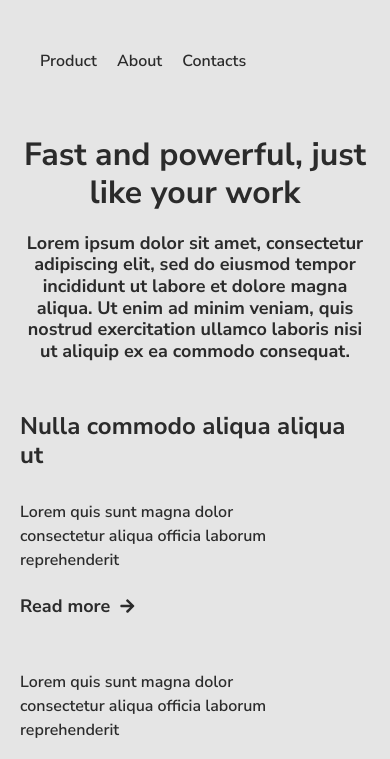
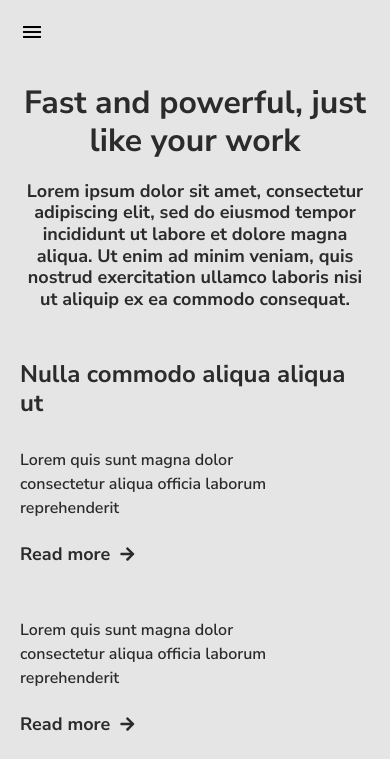
Before and after one commit to mary-kosar/BEM, a plain HTML site: page index.html in a window 390 px wide. Shown: the top 759 px of the page. Drawn offline with Linux system fonts and the light colour scheme.

Commit message:
everything is done

```diff
--- a/index.html
+++ b/index.html
@@ -8,6 +8,7 @@
     <link rel="preconnect" href="https://fonts.gstatic.com" crossorigin>
     <link href="https://fonts.googleapis.com/css2?family=Nunito+Sans:wght@600;700&display=swap" rel="stylesheet">
     <link rel="stylesheet" href="style.css">
+    <link rel="stylesheet" href="https://fonts.googleapis.com/icon?family=Material+Icons">
     <title>BEM</title>
 </head>
 <body>
@@ -15,6 +16,10 @@
         <section class="main-screen">
             <div class="main-screen__header">
                 <a href="#" class="main-screen__logo"></a>
+                <label for="menu">
+                    <span class="material-icons">menu</span>
+                </label>
+                <input type="checkbox" id="menu">
                 <nav class="nav">
                     <ul class="nav__ul">
                         <li class="nav__li"><a href="#">Product</a></li>
@@ -46,7 +51,7 @@
                 </div>
             </div>
             <div class="image">
-                <img src="#" alt="image" class="image__photo">
+                <img src="#" alt="image">
             </div>
         </section>
 
@@ -71,7 +76,7 @@
         </section>
 
         <section class="cnt">
-            <div class="cnt__desc">
+            <div>
                 <h3 class="cnt__h3">Where teams design together</h3>
                 <p class="cnt__text">Lorem quis sunt magna dolor consectetur aliqua officia laborum reprehenderit</p>
             </div>
@@ -104,7 +109,7 @@
             <div>
                 <a href="#" class="footer__logo"> <img src="./img/logo.svg" alt="logo"></a>
             </div>
-            <div class="footer__info ">
+            <div>
                     <p class="footer__title">cillum incididunt</p>
                 <div class="footer__img">
                     <a href="#"><img src="./img/linkedin.svg" alt="linkedin"></a>
--- a/style.css
+++ b/style.css
@@ -77,7 +77,11 @@ a {
 }
 
 .main-screen__btn:hover {
+    background: #fff;
+}
 
+.main-screen__btn a:hover {
+    color: #423F3E;
 }
 
 .main-screen__btn a {
@@ -105,6 +109,13 @@ a {
     line-height: 120%;
     text-align: center;
     color: #2B2B2B;
+}
+
+
+
+label,
+input {
+    display: none;
 }
 
 @media(max-width:900px) {
@@ -150,7 +161,40 @@ a {
         line-height: 120%;
     }
 
-    /* надо сделать чекбокс */
+    /* burger */
+    label {
+        display: block;
+    }
+
+    .main-screen__header {
+        position: relative;
+    }
+
+    .nav {
+        text-align: center;
+        position: fixed;
+        top: 20px;
+        left: 20px;
+        padding: 20px;
+        width: 130px;
+        height: 155px;
+        border-radius: 0 32px 32px 0;
+        background-color: #EBEBEB;
+        transform: translateX(-200%);
+        transition: .3s all ease-in-out;
+    }
+
+    .nav__ul {
+        display: flex;
+        flex-direction: column;
+        gap: 10px;
+    }
+
+    input:checked~.nav  {
+        transform: translateX(0);
+    }
+
+
 }
 
 /* section 2 */
@@ -174,10 +218,6 @@ a {
     line-height: 120%;
     color: #2B2B2B;
     margin-bottom: 55px;
-}
-
-.info__item {
-
 }
 
 .item {
@@ -213,10 +253,6 @@ a {
 .image {
     flex: 0 1 35%;
     background-color: #423F3E;
-}
-
-.image__photo {
-
 }
 
 @media(max-width:1200px) {
@@ -265,10 +301,6 @@ a {
 
 .content__desc {
     max-width: 510px;
-
-}
-
-.desc {
 
 }
 
@@ -360,10 +392,6 @@ a {
     gap: 88px;
     padding: 0 120px;
     margin-bottom: 108px;
-}
-
-.cnt__desc {
-
 }
 
 .cnt__h3 {
@@ -504,10 +532,6 @@ a {
     justify-content: space-between;
 }
 
-.footer__info {
-
-}
-
 .footer__title {
     font-weight: 700;
     font-size: 14px;
```
